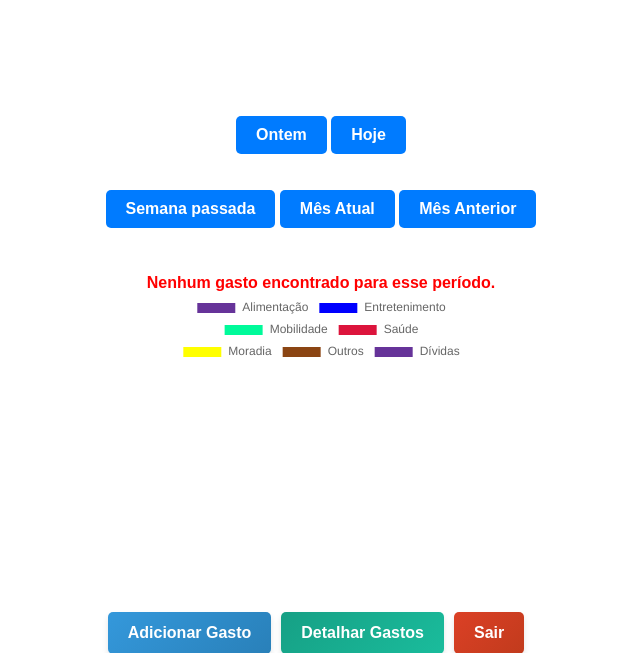
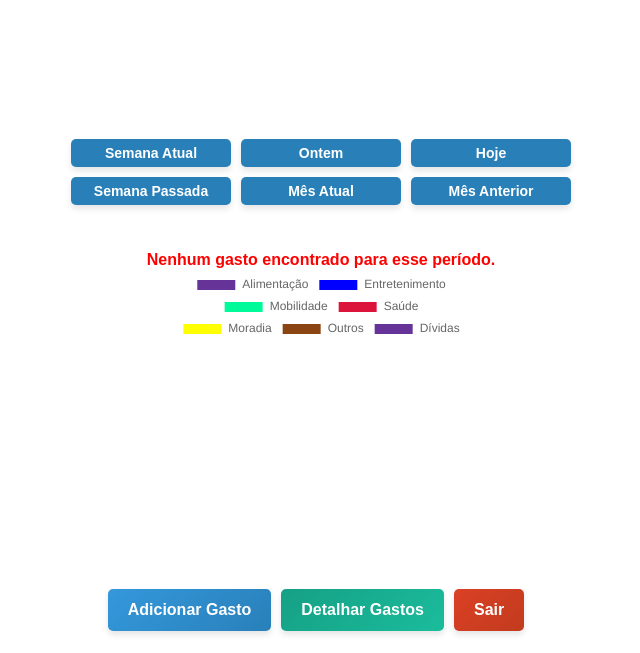
Before and after one commit to AbnerGomes/abner-py-fin-app, a Flask app: page /index in a window 1280 px wide. Shown: the top 653 px of the page, without its empty margins (319-959 px from the left). Run offline with Flask 3, Linux system fonts and the light colour scheme; the visitor is signed in with stand-in values (Sample User, id 1); data that the repository does not hold is empty; some libraries are stand-ins or nearby versions.

Commit message:
add mais filtros de data

```diff
--- a/service/gasto_service.py
+++ b/service/gasto_service.py
@@ -78,14 +78,27 @@ class GastoService:
 
             if periodo == 'ontem':
                 inicio = fim = hoje - timedelta(days=1)
+
             elif periodo == 'hoje':
                 inicio = fim = hoje
+
+            elif periodo == 'semanaatual':
+                domingo_semana_atual = hoje - timedelta(days=hoje.weekday() + 1) if hoje.weekday() != 6 else hoje
+                inicio = domingo_semana_atual
+                fim = hoje
+
             elif periodo == 'semanapassada':
-                inicio = hoje - timedelta(days=hoje.weekday() + 7)
-                fim = inicio + timedelta(days=6)
+                # Domingo da semana passada (domingo anterior ao domingo da semana atual)
+                domingo_semana_atual = hoje - timedelta(days=hoje.weekday() + 1) if hoje.weekday() != 6 else hoje
+                domingo_passado = domingo_semana_atual - timedelta(days=7)
+                sabado_passado = domingo_passado + timedelta(days=6)
+                inicio = domingo_passado
+                fim = sabado_passado
+
             elif periodo == 'mesatual':
                 inicio = hoje.replace(day=1)
                 fim = hoje
+
             elif periodo == 'mesanterior':
                 primeiro_dia_mes_atual = hoje.replace(day=1)
                 ultimo_dia_mes_anterior = primeiro_dia_mes_atual - timedelta(days=1)
--- a/static/css/styles.css
+++ b/static/css/styles.css
@@ -292,3 +292,34 @@ body {
       margin-top: 10px;
       text-align: center;
   }
+
+
+
+  .period-container-wrapper {
+    display: flex;
+    flex-wrap: wrap;
+    gap: 10px;
+    max-width: 500px; /* reduzido proporcionalmente */
+    justify-content: center;
+}
+
+.period-button {
+    flex: 1 1 140px; /* reduzido de 200px para 140px */
+    min-width: 140px;
+    text-align: center;
+    border: none;
+    border-radius: 5px;
+    cursor: pointer;
+    transition: background-color 0.3s ease, transform 0.2s ease;
+    color: #fff;
+    box-shadow: 0px 4px 6px rgba(0, 0, 0, 0.1);
+    font-weight: bold;
+    padding: 6px 12px; /* padding menor */
+    background-color: #2980b9;
+    transition: all 0.2s;
+    font-size: 14px; /* opcional: fonte um pouco menor também */
+}
+
+.period-button:active {
+    transform: translate(1px, 1px);
+}
--- a/templates/index.html
+++ b/templates/index.html
@@ -19,17 +19,14 @@
 </script> -->
 
 
-<div class="typewriter-container">
-  <button class="typewriter-button" onclick="filtrarGastos('ontem')">Ontem</button>
-  <button class="typewriter-button" onclick="filtrarGastos('hoje')">Hoje</button>
+<div class="period-container-wrapper">
+  <button class="period-button" onclick="filtrarGastos('semanaatual')">Semana Atual</button>
+  <button class="period-button" onclick="filtrarGastos('ontem')">Ontem</button>
+  <button class="period-button" onclick="filtrarGastos('hoje')">Hoje</button>
+  <button class="period-button" onclick="filtrarGastos('semanapassada')">Semana Passada</button>
+  <button class="period-button" onclick="filtrarGastos('mesatual')">Mês Atual</button>
+  <button class="period-button" onclick="filtrarGastos('mesanterior')">Mês Anterior</button>
 </div>
-<br><br>
-	<div class="typewriter-container">
-
-        <button class="typewriter-button" onclick="filtrarGastos('semanapassada')">Semana passada</button>
-        <button class="typewriter-button" onclick="filtrarGastos('mesatual')">Mês Atual</button>
-        <button class="typewriter-button" onclick="filtrarGastos('mesanterior')">Mês Anterior</button>
-    	</div>
 
 
 
```
